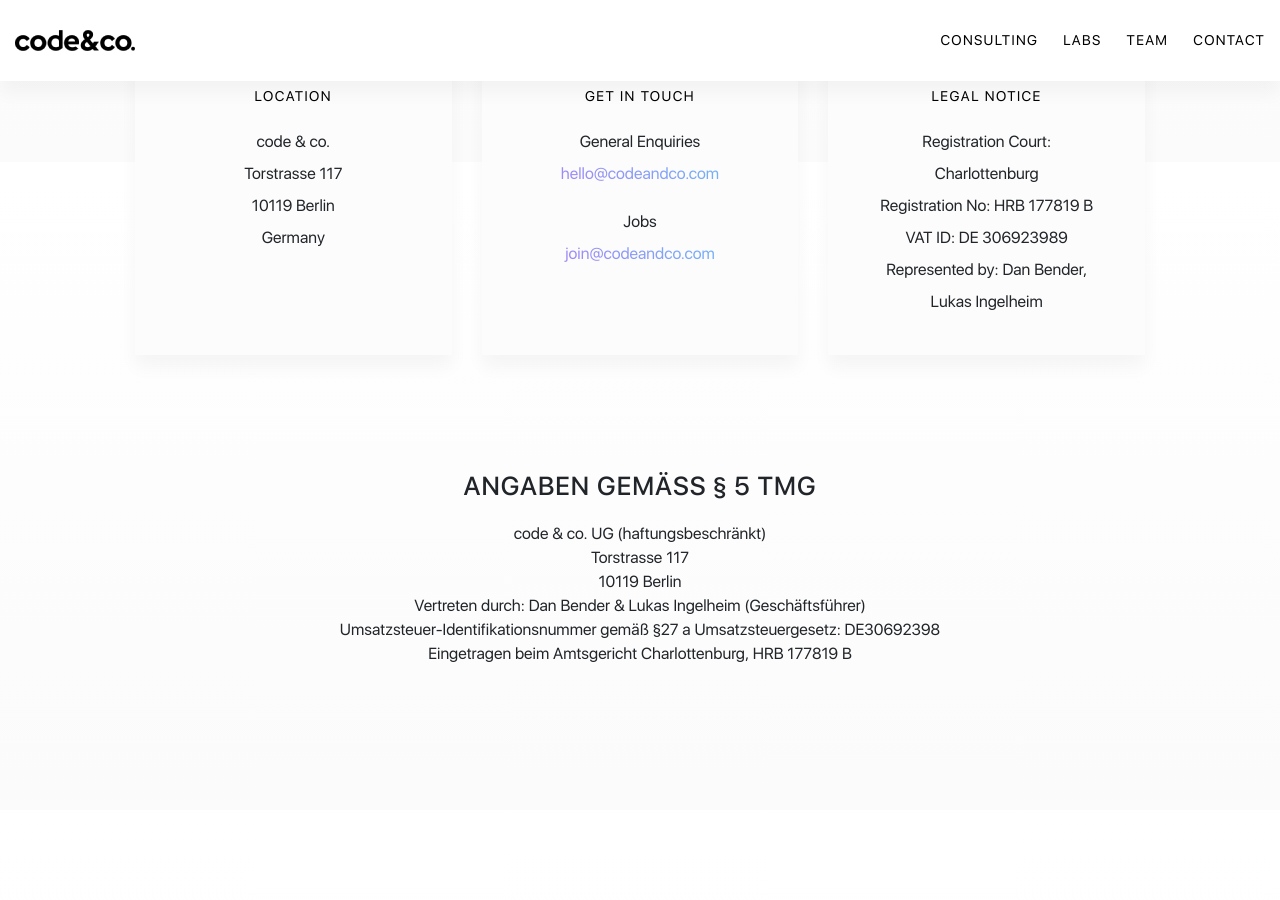
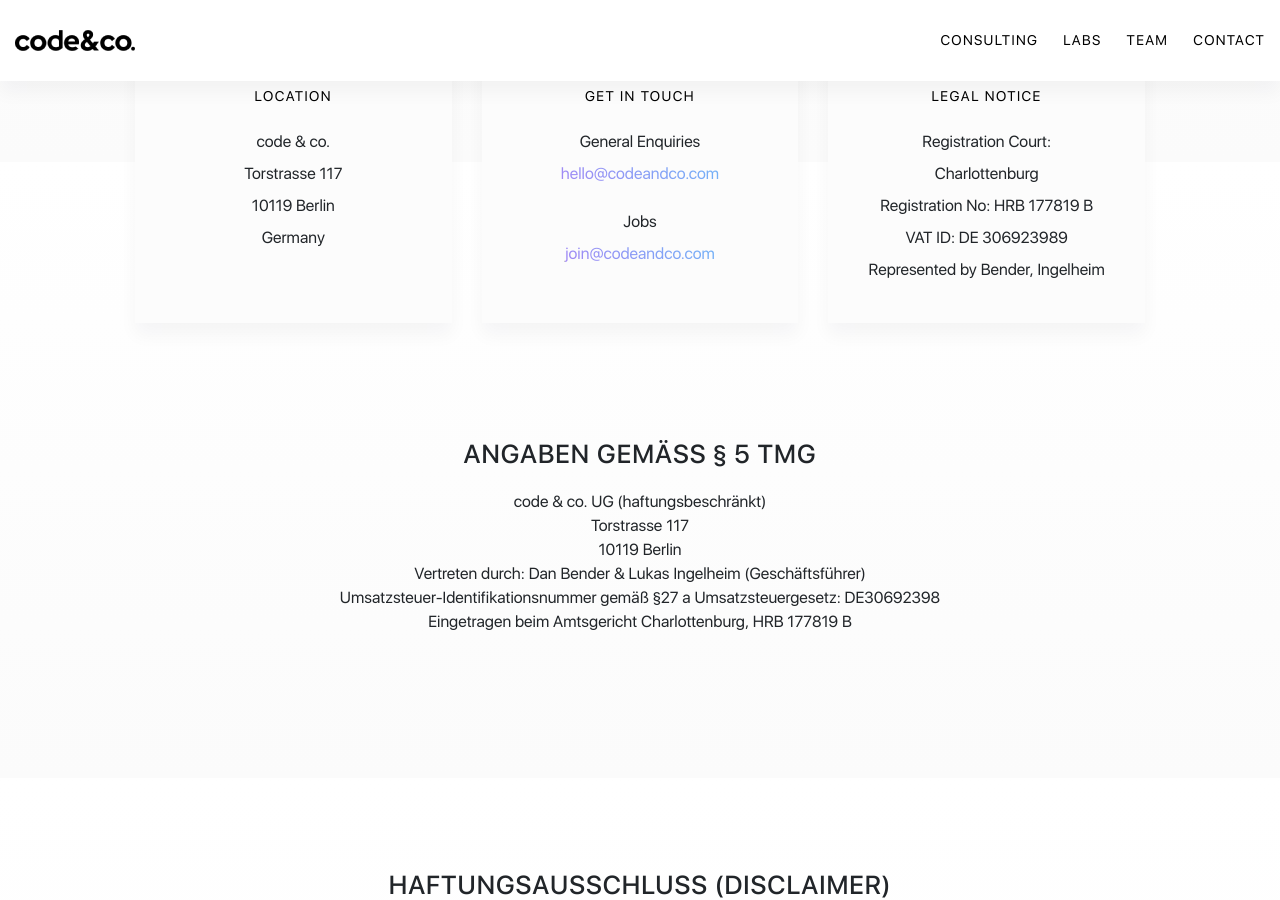
Before and after one commit to code-and-co/codeandcodotcom, a Jekyll site: the page built from impressum/index.html, in a window 1280 px wide and 900 px high, scrolled down 498 px. Built offline with Jekyll 4.4.1, drawn with Linux system fonts in a browser that asks for light colours; nearby versions of some CDN libraries.

Commit message:
impressum

```diff
--- a/impressum/index.html
+++ b/impressum/index.html
@@ -47,7 +47,7 @@ body_class: impressum-page
 							<li>Charlottenburg</li>
 							<li>Registration No: HRB 177819 B</li>
 							<li>VAT ID: DE 306923989</li>
-							<li>Represented by: Dan Bender, Lukas Ingelheim</li>
+							<li>Represented by Bender, Ingelheim</li>
 						</ul>
 					</div>
 				</div>
```
Also changed, not shown: 2 other files.
